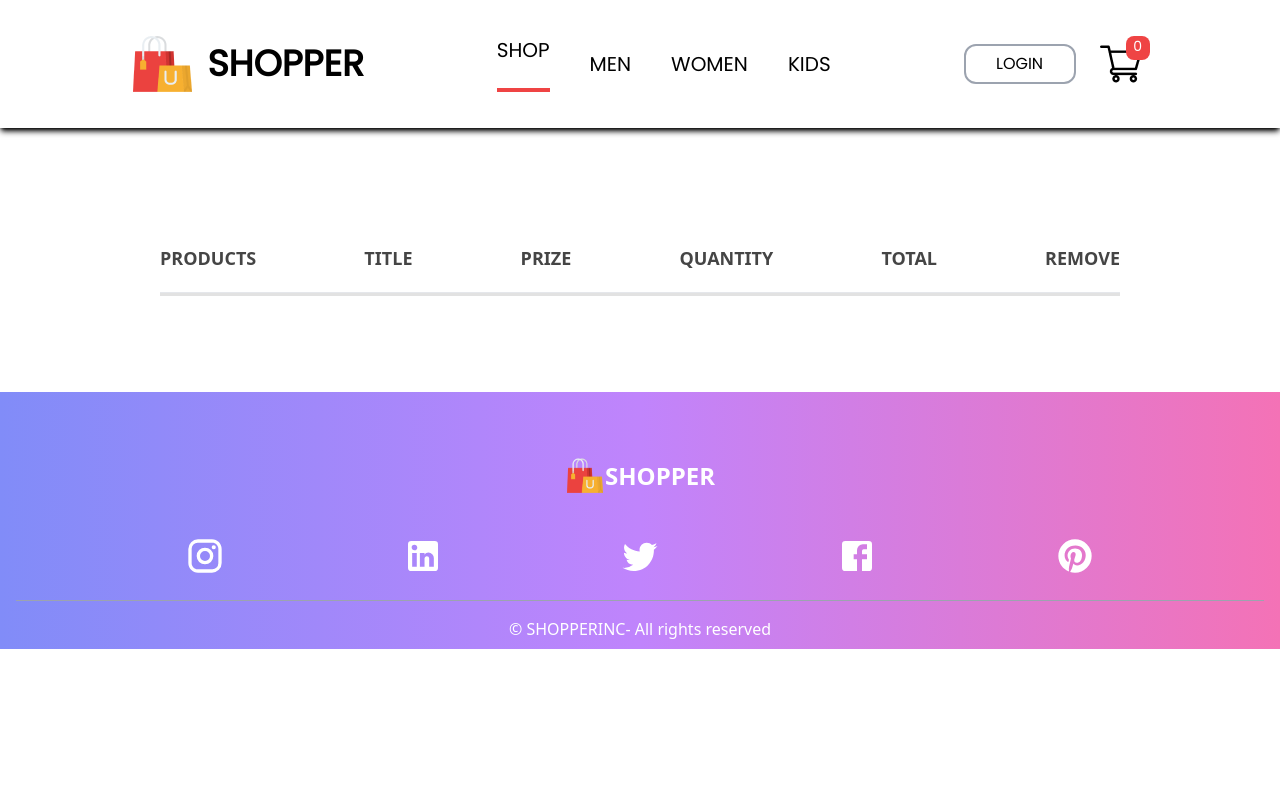
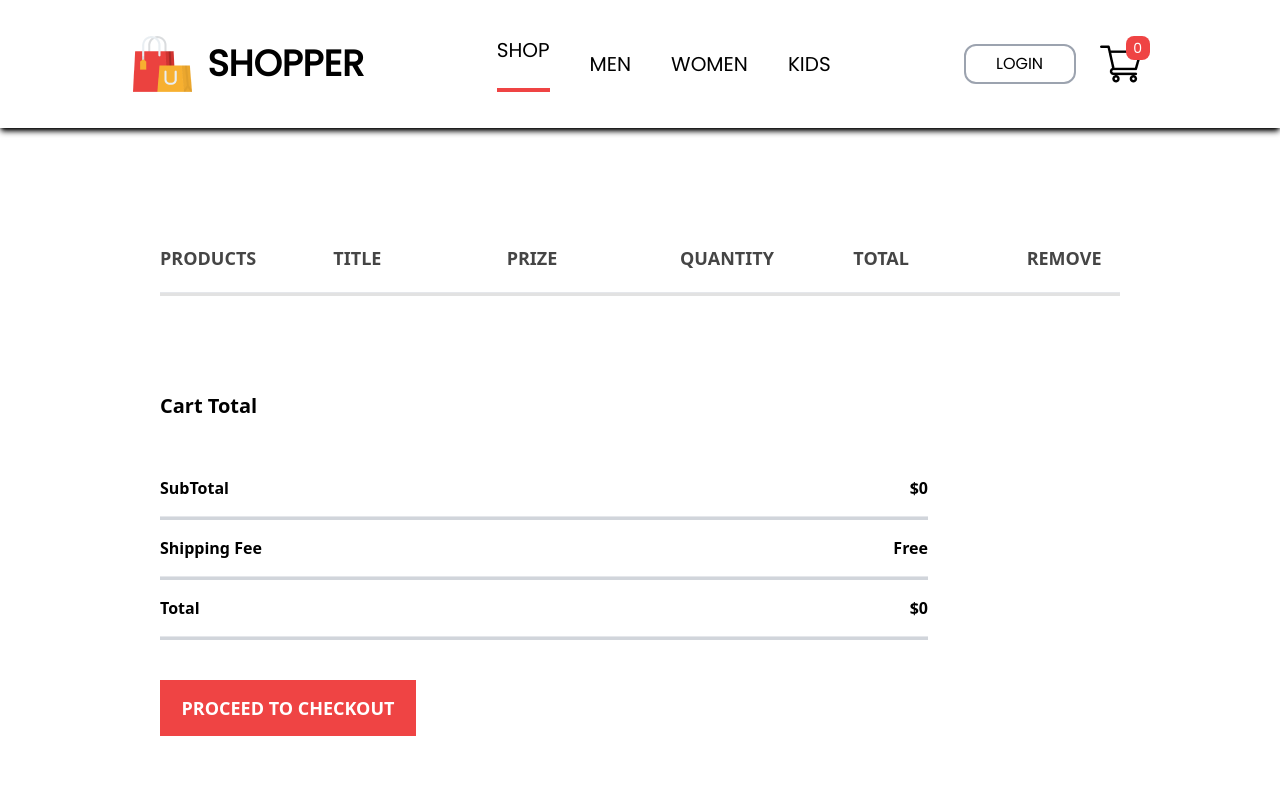
Before and after one commit to YBC2204/E_com-website, a React (Vite) app: page /cart in a window 1280 px wide. Shown: the top 800 px of the page. Built offline with nearby package versions, Linux system fonts and the light colour scheme.

Commit message:
finished(not responsive)

```diff
--- a/src/components/Cartitems.jsx
+++ b/src/components/Cartitems.jsx
@@ -6,9 +6,9 @@ import remove from '../components/assets/cart_cross_icon.png'
 
  const Cartitems = () => {
 
-    const {allprod,cartItem,removefromCart} = useContext(ShopContext)
+    const {allprod,cartItem,addtoCart,removefromCart,totalcart} = useContext(ShopContext)
     console.log(cartItem)
-    const divstyl ="flex gap-20 items-center justify-between py-5 text-[#454545] text-lg font-semibold"
+    const divstyl ="grid grid-cols-6 gap-20  py-5 text-[#454545] text-lg font-semibold"
   return (
     <div className='my-24 mx-40'>
         <div className={divstyl}>
@@ -24,18 +24,42 @@ import remove from '../components/assets/cart_cross_icon.png'
         if(cartItem[e.id]>0)
         {
           return <div >
-           <div className="flex  items-center  py-5 text-[#454545] text-lg font-semibold">
+           <div className="grid grid-cols-6 items-center gap-20 py-5 text-[#454545] text-lg font-semibold">
              <img src={e.image} className='h-36'/>
-             <p className='w-40 mx-4'>{e.name}</p>
-              <p >${e.new_price}</p>
-             <button className='flex w-20 justify-center'>{cartItem[e.id]}</button>
-               <p>{e.new_price*cartItem[e.id]}</p>
-               <img src={remove} onClick={()=>{removefromCart(e.id)}} className='w-4 cursor-pointer my-0 mx-8'/>
+             <p >{e.name}</p>
+              <p>${e.new_price}</p>
+             <button className='w-20 h-12 border border-slate-400 bg-gray-300' onClick={()=>{addtoCart(e.id)}}>{cartItem[e.id]}</button>
+               <p>${e.new_price*cartItem[e.id]}</p>
+               <img src={remove} onClick={()=>{removefromCart(e.id)}} className=' cursor-pointer my-0 mx-8'/>
             </div>
               <hr className='h-1 bg-[#e2e2e2] '/>
             </div>
         }
+        return null;
        })}
+       <div className='flex my-24'>
+        <div className='flex-1 flex flex-col mr-48 gap-10'>
+          <h1 className='text-xl font-bold'>Cart Total</h1>
+          <div>
+            <div className='flex justify-between py-4 font-semibold'>
+              <p>SubTotal</p>
+              <p>${totalcart()}</p>
+            </div>
+            <hr className='h-1  bg-gray-300 '/>
+            <div className='flex justify-between py-4 font-semibold'>
+              <p>Shipping Fee</p>
+              <p>Free</p>
+            </div>
+            <hr className='h-1 bg-gray-300 '/>
+            <div className='flex justify-between py-4 font-semibold'>
+              <h3>Total</h3>
+              <h3>${totalcart()}</h3>
+            </div>
+            <hr className='h-1  bg-gray-300 '/>
+          </div>
+          <button className='w-64 h-14 bg-red-500 text-white text-lg font-semibold'>PROCEED TO CHECKOUT </button>
+        </div>
+       </div>
     </div>
   )
 }
--- a/src/components/Context/ShopContext.jsx
+++ b/src/components/Context/ShopContext.jsx
@@ -20,13 +20,37 @@ const ShopContextProvider= (props) =>{
 
     const addtoCart = (itemId) =>{
         setItem((prev)=>({...prev,[itemId]:prev[itemId]+1}))
-        console.log(cartItem);
+
     }
     const removefromCart = (itemId) =>{
         setItem((prev)=>({...prev,[itemId]:prev[itemId]-1}))
     }
+    const totalcart =() =>{
+        let total=0;
+        for(const item in cartItem)
+        {
+            {console.log(cartItem[item])}
+            if(cartItem[item]>0)
+            {
+                let iteminfo = allprod.find((prod)=>
+                    prod.id===Number(item))
 
-    const contextval = {allprod,cartItem,addtoCart,removefromCart}
+                total+=iteminfo.new_price*cartItem[item]
+            }
+
+        }
+        return total
+    }
+    const totalitems =()=>{
+        let totitems=0;
+        for (const item in cartItem){
+            if(cartItem[item]>0){
+                totitems+= cartItem[item];
+            }
+        }
+        return totitems
+    }
+    const contextval = {allprod,cartItem,addtoCart,removefromCart,totalcart,totalitems}
 
 
   return (
--- a/src/components/navbar.jsx
+++ b/src/components/navbar.jsx
@@ -1,13 +1,14 @@
 import logo from './assets/logo.png'
 import cartlogo from './assets/cart_icon.png'
-import { useState } from 'react'
+import { useContext, useState } from 'react'
 import { Link } from 'react-router-dom'
+import { ShopContext } from './Context/ShopContext'
 const Navbar = () =>
 {
     const [uline,setline] = useState("shop")
     //let st="hover:underline decoration-red-500 decoration-4 underline-offset-4"
     //let line=<hr className='border-2 border-red-500 mt-6'/>
-
+    const {totalitems}=useContext(ShopContext)
     return(
      <div className='flex justify-around p-16 shadow-md shadow-black font-Poppins h-24'>
         <div className='flex items-center gap-3'>
@@ -25,7 +26,7 @@ const Navbar = () =>
         <div className='flex gap-6 items-center'>
            <Link to='/login'><button className='w-28 h-10 border-solid border-2 rounded-xl border-gray-400 text-md font-medium bg-white active:bg-stone-500'>LOGIN</button></Link>
             <Link to='/cart'><img src={cartlogo}/></Link>
-            <div className='w-6 h-6 flex justify-center align-center rounded-lg text-sm -mt-8 -ml-10 bg-red-500 text-white'>0</div>
+            <div className='w-6 h-6 flex justify-center items-center rounded-lg text-sm -mt-8 -ml-10 bg-red-500 text-white'>{totalitems()}</div>
         </div>
 
     </div>
```
